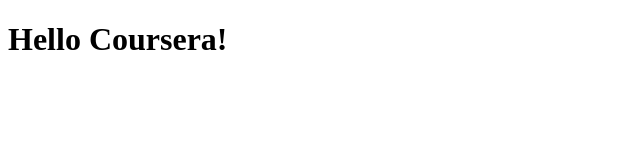
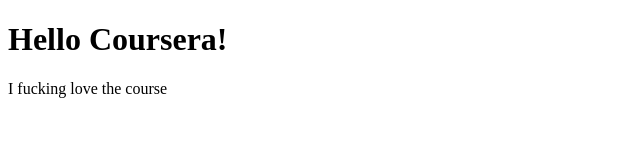
Before and after one commit to BlakkyWeb/coursera-test, a plain HTML site: page index.html in a window 1280 px wide. Shown: the whole page, without its empty margins (0-640 px from the left). Drawn offline with Linux system fonts and the light colour scheme.

Commit message:
A Little Change

```diff
--- a/index.html
+++ b/index.html
@@ -7,5 +7,7 @@
 </head>
 <body>
     <h1>Hello Coursera!</h1>
+
+    <p>I fucking love the course</p>
 </body>
 </html>
```
